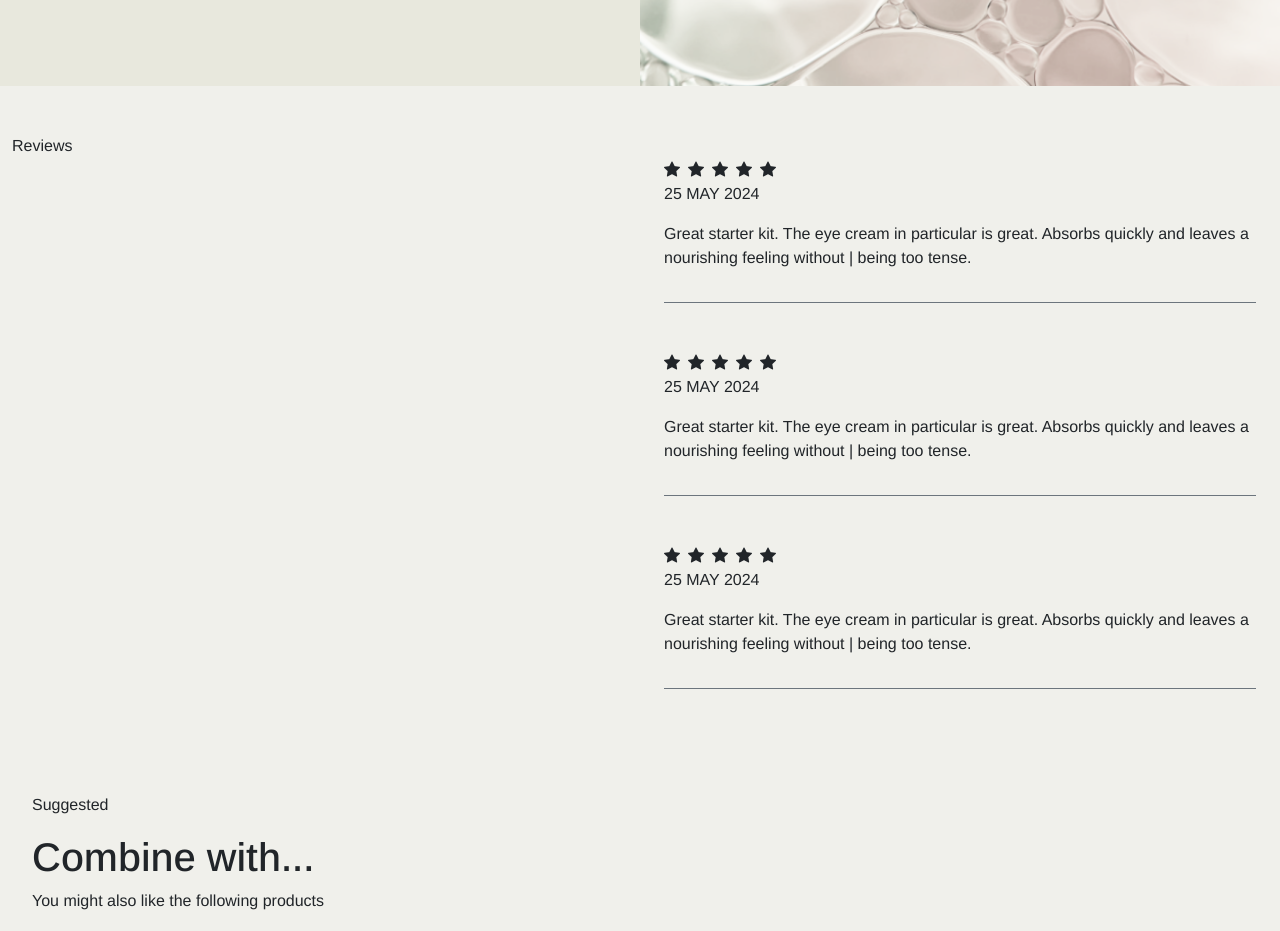
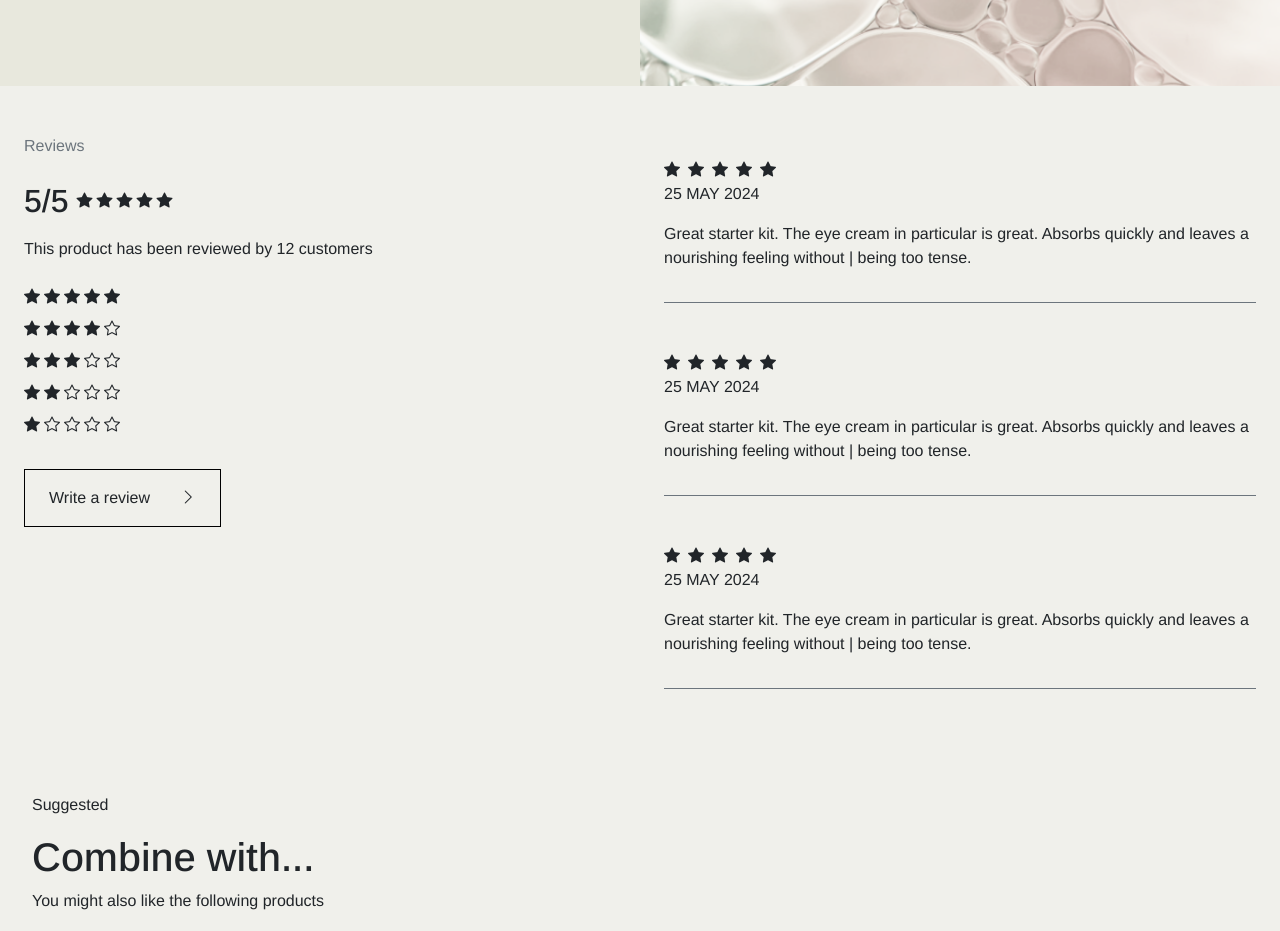
Before and after one commit to 1CL0UD/cein-react, a React (Vite) app: page /products/product-1 in a window 1280 px wide. Shown: the part 1660-2591 px from the top of the page. Built offline with nearby package versions, Linux system fonts and the light colour scheme.

Commit message:
added reviews

```diff
--- a/src/pages/products/ProductPage.tsx
+++ b/src/pages/products/ProductPage.tsx
@@ -5,6 +5,9 @@ import ProductCard from '../../components/ui/ProductCard';
 import ProductDescription from '../../components/ui/ProductDescription';
 import LayoutProducts from './LayoutProducts';
 import skinCare from '../../data/shop/skin-care';
+import ButtonWithIcon from '../../components/ui/ButtonWithIcon';
+import Rating from '../../components/ui/Rating';
+import ProgressBar from '../../components/ui/ProgressBar';
 
 const ProductPage = () => {
   const products = skinCare.data;
@@ -90,7 +93,54 @@ const ProductPage = () => {
       </div>
       <div className="container-fluid py-5">
         <div className="row">
-          <div className="col-md-6">Reviews</div>
+          <div className="col-md-6 d-flex flex-column gap-2 px-4">
+            <p className="fs-6 text-secondary">Reviews</p>
+            <div className="d-flex flex-row gap-2 align-items-center mb-2">
+              <h2 className="fs-2 mb-0">5/5</h2>
+              <Rating ratings={5} />
+            </div>
+            <p className="fs-6">
+              This product has been reviewed by 12 customers
+            </p>
+            <div className="col-8">
+              <div className="d-flex align-items-center gap-2">
+                <Rating ratings={5} />
+                <ProgressBar progress={95} showNumber={true} />
+              </div>
+            </div>
+            <div className="col-8">
+              <div className="d-flex align-items-center gap-2">
+                <Rating ratings={4} />
+                <ProgressBar progress={62} showNumber={true} />
+              </div>
+            </div>
+            <div className="col-8">
+              <div className="d-flex align-items-center gap-2">
+                <Rating ratings={3} />
+                <ProgressBar progress={13} showNumber={true} />
+              </div>
+            </div>
+            <div className="col-8">
+              <div className="d-flex align-items-center gap-2">
+                <Rating ratings={2} />
+                <ProgressBar progress={5} showNumber={true} />
+              </div>
+            </div>
+            <div className="col-8 mb-4">
+              <div className="d-flex align-items-center gap-2">
+                <Rating ratings={1} />
+                <ProgressBar progress={2} showNumber={true} />
+              </div>
+            </div>
+            <div className="col-4">
+              <ButtonWithIcon
+                href={'#'}
+                dark={false}
+                border={true}
+                children={'Write a review'}
+              />
+            </div>
+          </div>
           <div className="col-md-6">
             <Comments />
             <Comments />
```
